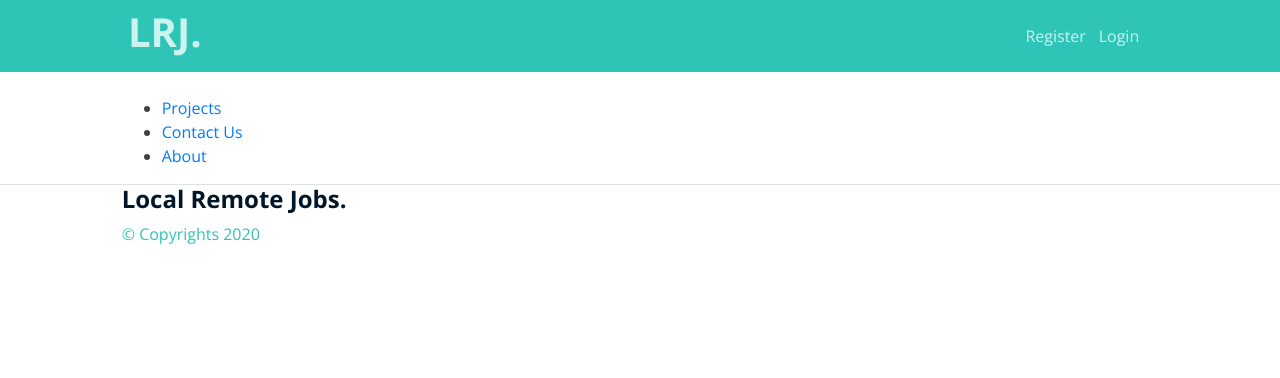
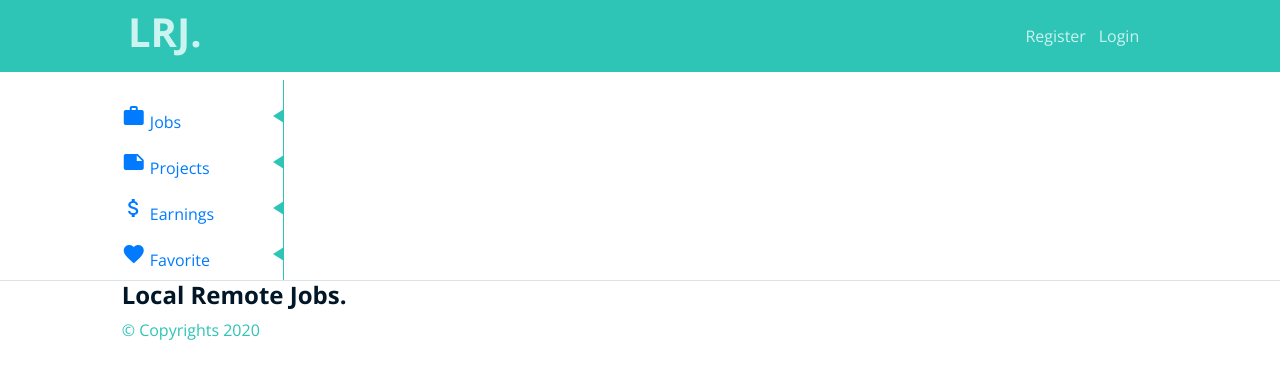
Before and after one commit to cklf537/LRJ, a React (Create React App) app in the folder local-remote-jobs/: page /dashboard in a window 1280 px wide. Shown: the top 378 px of the page. Built offline with nearby package versions, Linux system fonts and the light colour scheme.

Commit message:
Dashboard left navigation fixes implemented, inprogress...

```diff
--- a/local-remote-jobs/src/Components/Dashboard/dashboard.js
+++ b/local-remote-jobs/src/Components/Dashboard/dashboard.js
@@ -1,22 +1,29 @@
 import React, { Component } from 'react';
 import Navigation from "./routing/navigation";
 import { BrowserRouter, Route, Switch } from "react-router-dom";
-import {Col } from "react-bootstrap";
+import { Col } from "react-bootstrap";
 import Projects from "./projects";
 import About from "./about";
 import Contact from "./contact";
 import Post from "./post";
 
 class dashBoard extends Component {
+    state = {
+        nav: [
+            { title: 'Jobs', icon: 'work', component: Projects, path:'jobs' },
+            { title: 'Projects', icon: 'note', component: Projects, path:'projects' },
+            { title: 'Earnings', icon: 'attach_money', component: Contact, path:'earnings' },
+            { title: 'Favorite', icon: 'favorite', component: About, path:'favorites' }
+        ]
+    }
     render() {
         return (
             <React.Fragment>
                 <BrowserRouter>
-                    <Col lg={2} md={2} sm={2} xs={2} className="d-none d-xl-block d-md-block d-sm-block d-xs-block  pt-3" >
-                        <Navigation />
+                    <Col lg={2} md={2} sm={1} xs={1} className=" pt-3 pr-0 nav-border-color">
+                        <Navigation nav={this.state} />
                     </Col>
-                    <Col xs={12} sm={12} md={10} lg={10} xl={10} className=" pt-3">
-
+                    <Col xs={11} sm={11} md={10} lg={10} xl={10} className=" pt-3">
                         <Switch>
                             <Route path='/dashboard/projects' component={Projects} />
                             <Route path='/dashboard/about' component={About} />
--- a/local-remote-jobs/src/Components/Dashboard/post.js
+++ b/local-remote-jobs/src/Components/Dashboard/post.js
@@ -6,7 +6,7 @@ class Post extends Component {
     }
 
     componentDidMount() {
-        let id = this.props.match.params.post_id;
+        let id = this.props.match.params.id;
         this.setState({
             id
         })
--- a/local-remote-jobs/src/Components/Dashboard/projects.js
+++ b/local-remote-jobs/src/Components/Dashboard/projects.js
@@ -1,31 +1,47 @@
 import React, { Component } from "react";
 import axios from "axios";
-import { Spinner } from "react-bootstrap";
+import { Spinner, Card } from "react-bootstrap";
+import { Link } from "react-router-dom";
 
 class Projects extends Component {
     state = {
-        projects: []
+        projects: [],
+        tags: []
     }
 
     componentDidMount() {
-        console.log(this.props)
-        axios.get('https://jsonplaceholder.typicode.com/posts')
+        axios.get('https://remoteok.io/api?ref=producthunt')
             .then(res => {
+                let tagsCollection = [];
+                res.data.map(item => {
+                    return tagsCollection.push(item.tags);
+                })
+                let tags = new Set(tagsCollection.toString().split(','));
                 this.setState({
-                    projects: res.data.slice(0, 10)
+                    projects: res.data.slice(0, 10),
+                    tags
                 })
             })
     }
     render() {
-        const { projects } = this.state;
+        const { projects, tags } = this.state;
         const postList = projects.length ? (
-            projects.map(post => {
-                return (
-                    <div className="card" key={post.id}>
-                        <h4>{post.title}</h4>
-                        <p>{post.body}</p>
-                    </div>
-                );
+            projects.map((project, index) => {
+                if (index !== 0) {
+                    return (
+                        <Card style={{ display: 'flex', flexDirection: 'row', flex: 1 }} key={project.id} className="mt-2 mb-2">
+                            <Card.Body >
+                                <img src={project.company_logo} alt={project.company} style={{ width: '10%' }} />
+                                <Card.Title><Link to={`/dashboard/${project.id}`}>{project.company}</Link></Card.Title>
+                                <Card.Subtitle className="mb-2 text-muted">{project.position}</Card.Subtitle>
+                                <Card.Text>
+                                    {project.description}
+                                </Card.Text>
+                            </Card.Body>
+                        </Card>
+
+                    );
+                }
             })
         ) : (
                 <Spinner animation="border" variant="primary" />
@@ -33,10 +49,9 @@ class Projects extends Component {
 
         return (
             <React.Fragment>
-                <h1>Projects</h1>
-                 {postList}
+                <h3>Projects</h3>
+                {postList}
             </React.Fragment>
-
         );
     }
 }
--- /dev/null
+++ b/local-remote-jobs/src/Components/Dashboard/routing/dashboardNavigation.css
@@ -0,0 +1,9 @@
+.nav-arrow-reverse{
+    transform: scaleX(-1);
+    color:#2EC4B6;
+    margin-left: -2px;
+}
+.nav-border-color{
+    border-right: solid 1px ;
+    border-color: #2EC4B6 !important ;
+}
--- a/local-remote-jobs/src/Components/Dashboard/routing/navigation.js
+++ b/local-remote-jobs/src/Components/Dashboard/routing/navigation.js
@@ -1,15 +1,26 @@
 import React from "react";
-import { Link } from "react-router-dom";
+import { Link, } from "react-router-dom";
+import { Navbar, Nav, Col, Row } from "react-bootstrap";
+import './dashboardNavigation.css';
 
-const Navigation = () => {
+const Navigation = (props) => {
+    const { nav } = props.nav;
+    const navlis = nav.map((navItem, index) => {
+        return (
+            <div key={index} className='pb-2 pt-2  '>
+                <Link to={`/dashboard/${navItem.path}`} >
+                    <Row className="p-0 m-0">
+                    <Col xs={11} className=" p-0 m-0"><span className="material-icons">{navItem.icon}</span><span> {navItem.title} </span> </Col>
+                    <Col xs={1} className=" p-0 m-0"><span class="material-icons nav-arrow-reverse">play_arrow</span></Col>
+                    </Row>
+                </Link>
+            </div>
+        )
+    })
     return (
-        <nav>
-            <ul>
-                <li><Link to='/dashboard/projects'>Projects</Link></li>
-                <li><Link to='/dashboard/contact'>Contact Us</Link></li>
-                <li><Link to='/dashboard/About'>About</Link></li>
-            </ul>
-        </nav>
+        <Nav defaultActiveKey="/home" className="flex-column ">
+            {navlis}
+        </Nav>
     );
 }
 
--- a/local-remote-jobs/src/Components/footer.js
+++ b/local-remote-jobs/src/Components/footer.js
@@ -5,17 +5,8 @@ import './footer.css'
 const Footer = (props)=>{
     return (
         <Row className="lrj-footer-bg">
-            <Col ><h4 > Local Remote Jobs.</h4> <p inline>&copy; Copyrights 2020</p> </Col>
+            <Col ><h4 > Local Remote Jobs.</h4> <p>&copy; Copyrights 2020</p> </Col>
         </Row>
-        // <Navbar className="lrj-footer-bg">
-        // <Navbar.Brand><h4>Local Remote Jobs.</h4></Navbar.Brand>
-        // <Navbar.Toggle />
-        // <Navbar.Collapse className="justify-content-end">
-        //     <Navbar.Text>
-        //     &copy; Copyrights 2020
-        //     </Navbar.Text>
-        // </Navbar.Collapse>
-        // </Navbar>
     );
 }
 
```
